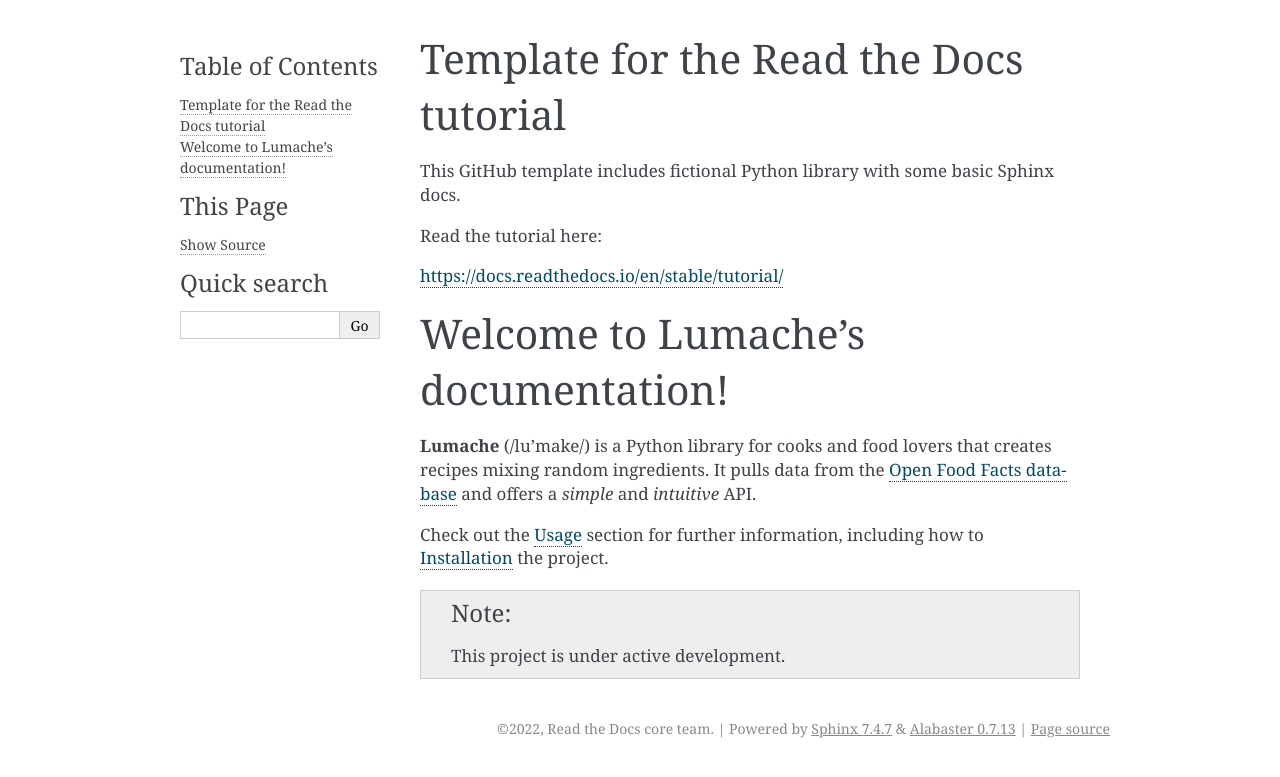
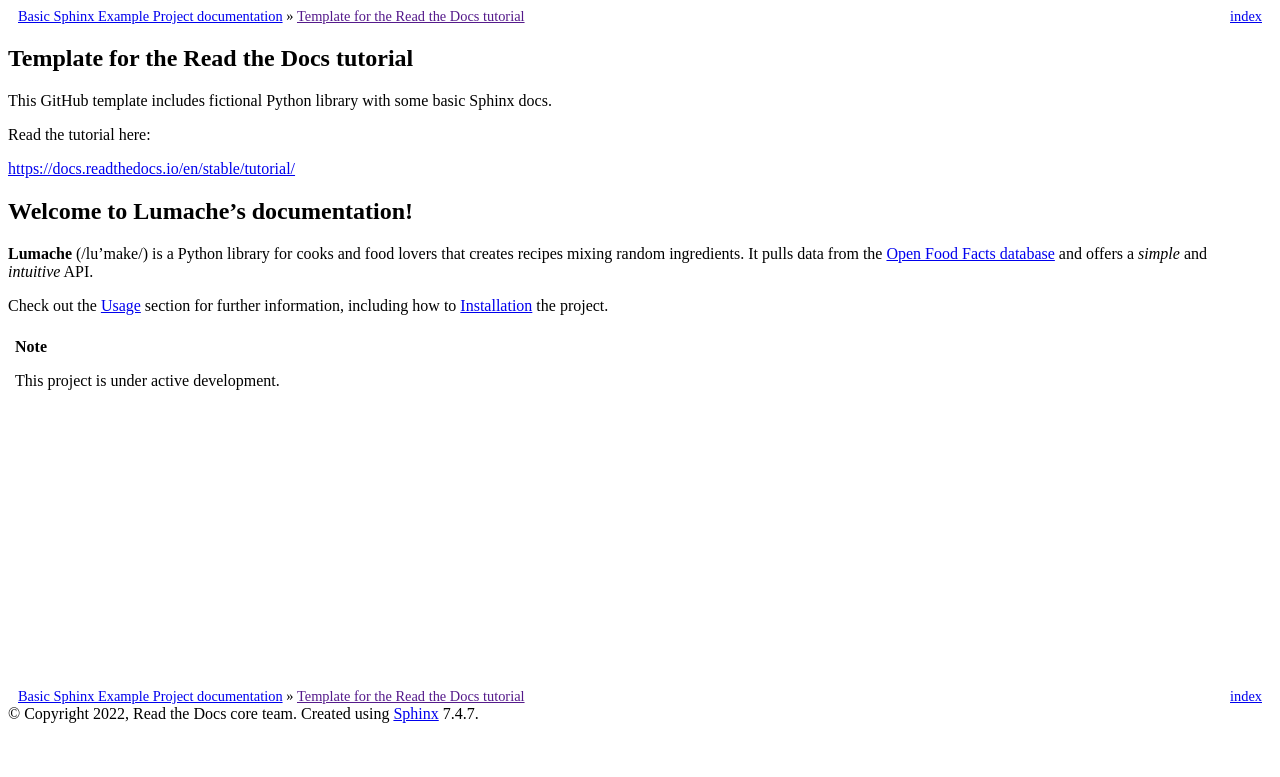
Before and after one commit to VallariS/piaso-tutorial, a Sphinx documentation site: the page built from docs/index.rst, in a window 1280 px wide. Shown: the top 777 px of the page. Built offline with Sphinx 7.4.7, drawn with Linux system fonts in a browser that asks for light colours; pages that are not in the unit, such as notebooks, are missing from menus.

Commit message:
Update conf.py

```diff
--- a/docs/conf.py
+++ b/docs/conf.py
@@ -56,7 +56,9 @@
 # The theme to use for HTML and HTML Help pages.  See the documentation for
 # a list of builtin themes.
 #
-html_theme = "alabaster"
+html_theme = "basic"
+html_theme_options = {
+    "body_max_width": "1200"}
 
 # Add any paths that contain custom static files (such as style sheets) here,
 # relative to this directory. They are copied after the builtin static files,
```
